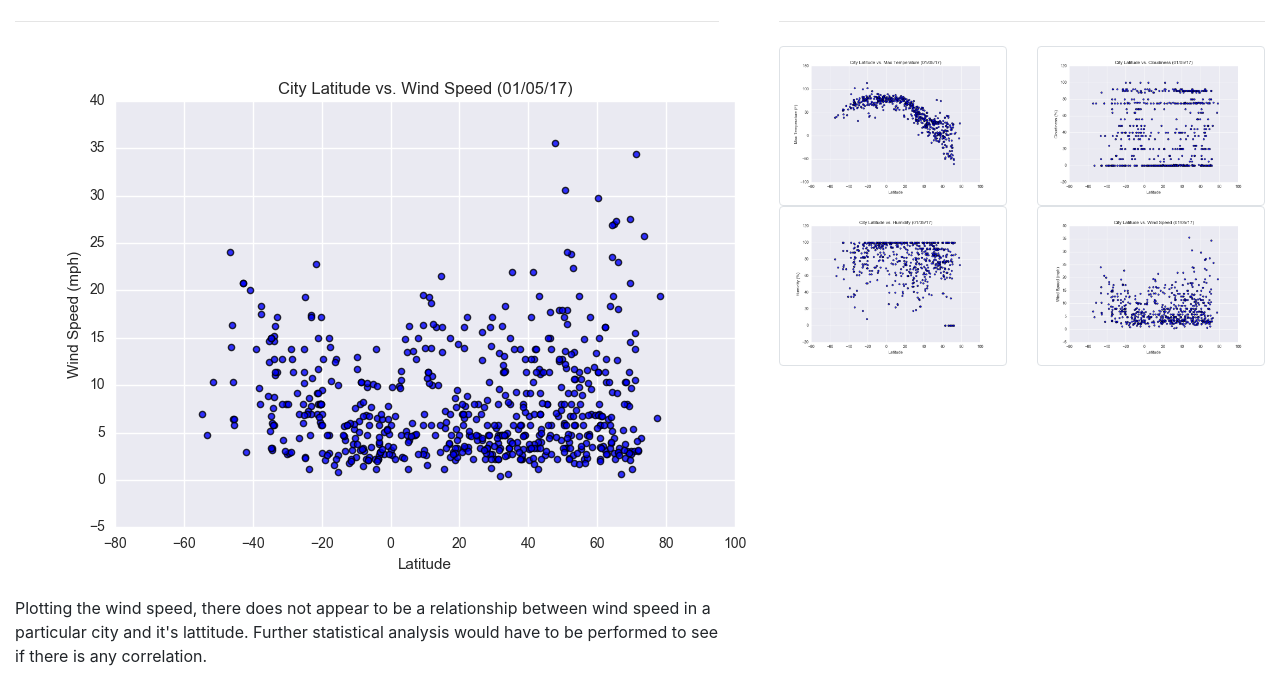
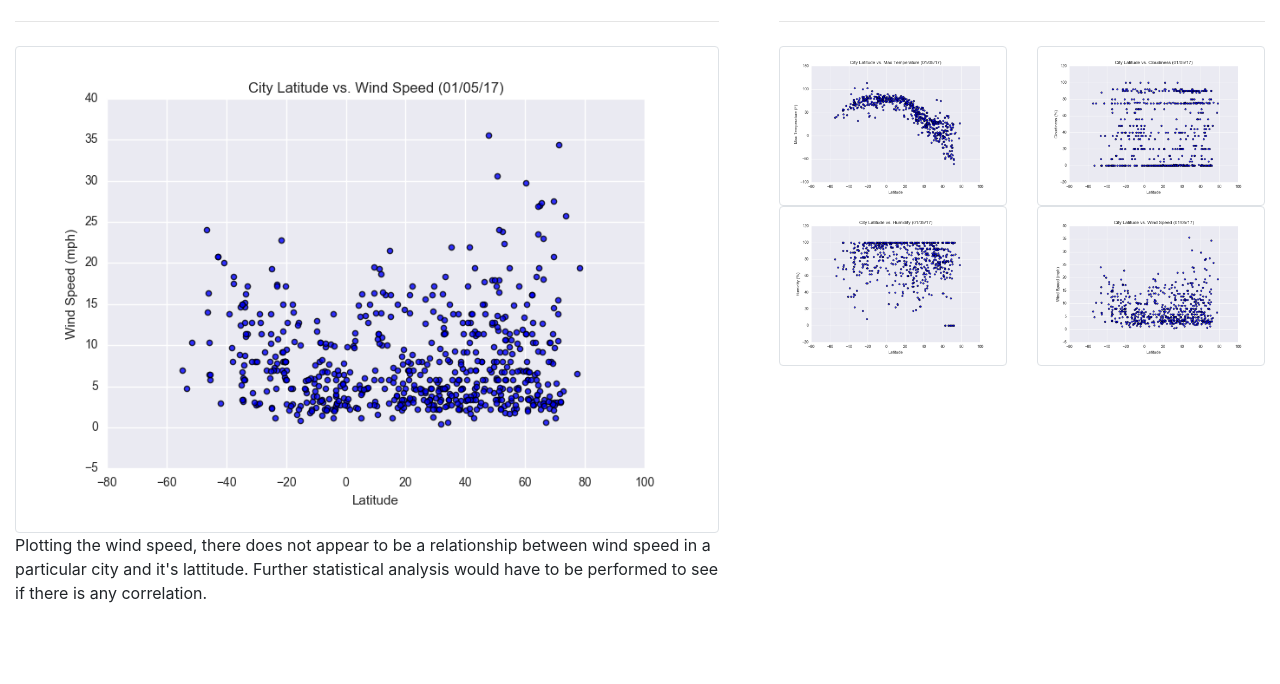
Before and after one commit to djoleary5/Web-Design-Challenge, a plain HTML site: page windspeed.html in a window 1280 px wide. Shown: the part 126-810 px from the top of the page. Drawn offline with nearby package versions, Linux system fonts and the light colour scheme.

Commit message:
Add files via upload

```diff
--- a/windspeed.html
+++ b/windspeed.html
@@ -10,7 +10,7 @@
     <script src="https://cdnjs.cloudflare.com/ajax/libs/popper.js/1.14.7/umd/popper.min.js" integrity="sha384-UO2eT0CpHqdSJQ6hJty5KVphtPhzWj9WO1clHTMGa3JDZwrnQq4sF86dIHNDz0W1" crossorigin="anonymous"></script>
     <script src="https://stackpath.bootstrapcdn.com/bootstrap/4.3.1/js/bootstrap.min.js" integrity="sha384-JjSmVgyd0p3pXB1rRibZUAYoIIy6OrQ6VrjIEaFf/nJGzIxFDsf4x0xIM+B07jRM" crossorigin="anonymous"></script>
 
-    <link rel="stylesheet" href="style.css">
+
 
 </head>
 <body>
@@ -52,7 +52,7 @@
                 <div class="row">
                   <div class="col-sm-12">
                     <div class="thumbnail">
-                      <img src="Resources/assets/images/Fig4.png" alt="Windspeed">
+                      <img src="Resources/assets/images/Fig4.png" alt="Windspeed" class="img-thumbnail">
                       <p>Plotting the wind speed, there does not appear to be a relationship between wind speed in a particular city and it's lattitude.
                           Further statistical analysis would have to be performed to see if there is any correlation.
                       </p>
```
